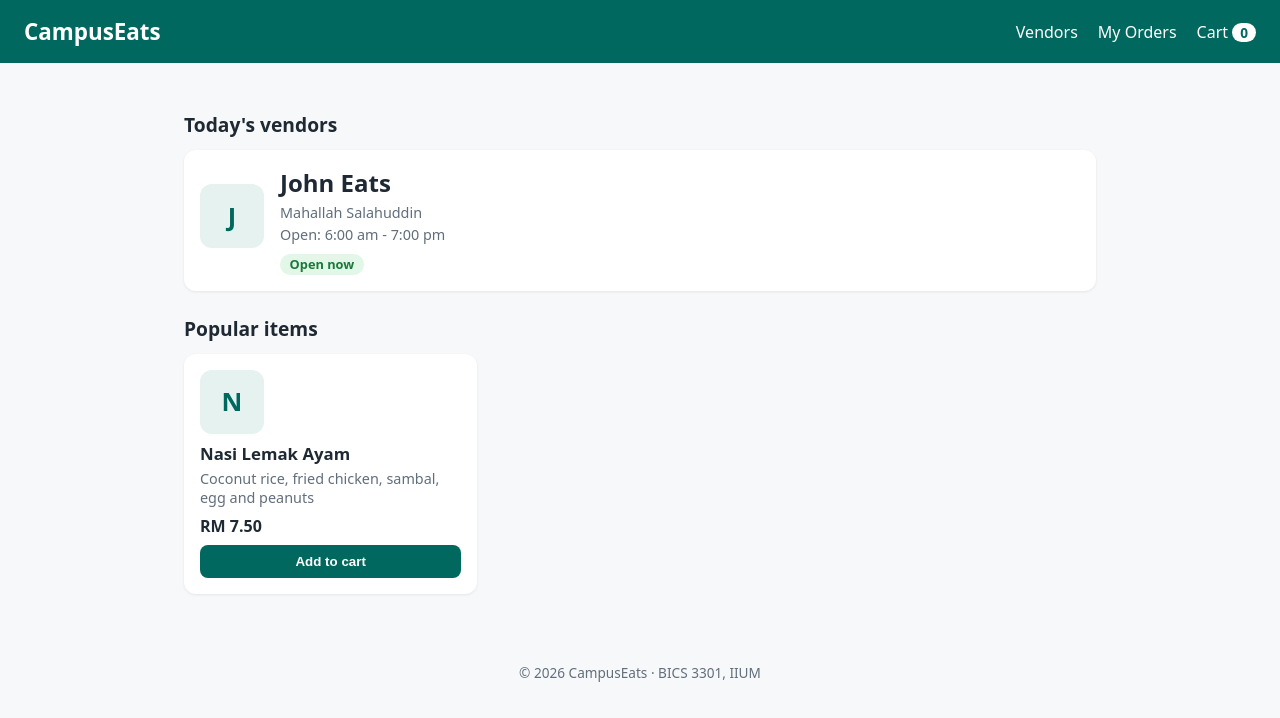
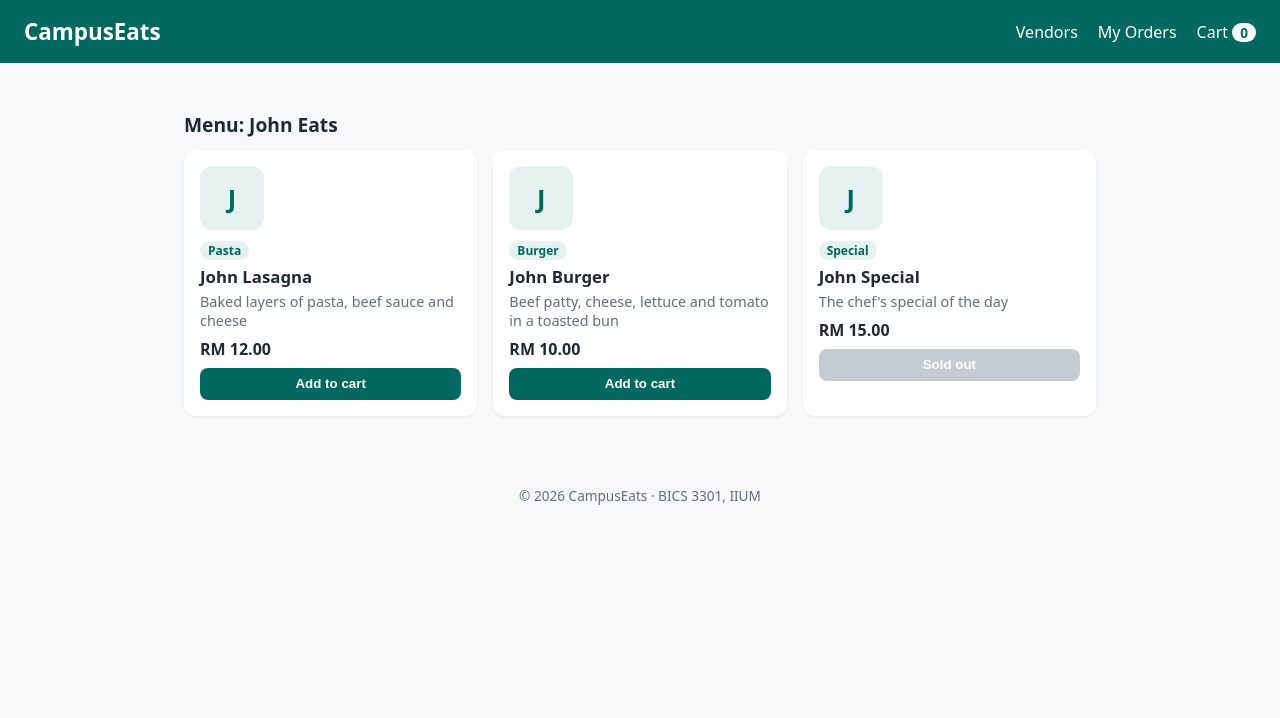
Before and after one commit to ShmortGuac/campuseats-2413257, a React (Vite) app: page / in a window 1280 px wide. Shown: the top 718 px of the page. Built offline with nearby package versions, Linux system fonts and the light colour scheme.

Commit message:
Menu from data with map

```diff
--- a/src/App.jsx
+++ b/src/App.jsx
@@ -1,22 +1,18 @@
+import vendors from './data/vendors.js'
 import Header from './components/Header.jsx'
-import VendorCard from './components/VendorCard.jsx'
-import MenuItemCard from './components/MenuItemCard.jsx'
+import MenuList from './components/MenuList.jsx'
 import Footer from './components/Footer.jsx'
 
 function App() {
+  const selectedVendor = vendors[0]
+
   return (
     <>
       <Header />
       <main className="container">
         <section>
-          <h2 className="section-title">Today's vendors</h2>
-          <VendorCard />
-        </section>
-        <section>
-          <h2 className="section-title">Popular items</h2>
-          <div className="grid">
-            <MenuItemCard />
-          </div>
+          <h2 className="section-title">Menu: {selectedVendor.name}</h2>
+          <MenuList items={selectedVendor.menu} />
         </section>
       </main>
       <Footer />
--- a/src/components/MenuItemCard.jsx
+++ b/src/components/MenuItemCard.jsx
@@ -1,14 +1,8 @@
-function MenuItemCard() {
-  const item = {
-    name: 'Nasi Lemak Ayam',
-    description: 'Coconut rice, fried chicken, sambal, egg and peanuts',
-    price: 7.5,
-    available: true,
-  }
-
+function MenuItemCard({ item }) {
   return (
     <article className="card menu-card">
       <div className="thumb" aria-hidden="true">{item.name.charAt(0)}</div>
+      <p className="tag">{item.category}</p>
       <h3>{item.name}</h3>
       <p className="muted">{item.description}</p>
       <p className="price">RM {item.price.toFixed(2)}</p>
--- /dev/null
+++ b/src/components/MenuList.jsx
@@ -0,0 +1,17 @@
+import MenuItemCard from './MenuItemCard.jsx'
+
+function MenuList({ items }) {
+  if (items.length === 0) {
+    return <p className="muted">No items on this menu yet.</p>
+  }
+
+  return (
+    <div className="grid">
+      {items.map((item) => (
+        <MenuItemCard key={item.id} item={item} />
+      ))}
+    </div>
+  )
+}
+
+export default MenuList
--- /dev/null
+++ b/src/data/vendors.js
@@ -0,0 +1,27 @@
+const vendors = [
+  {
+    id: 'my-restaurant',
+    name: 'John Eats',
+    location: 'Mahallah Salahuddin',
+    openHours: '6:00 am - 7:00 pm',
+    isOpen: true,
+    menu: [
+      { id: 'my-1', name: 'John Lasagna', description: 'Baked layers of pasta, beef sauce and cheese', price: 12, category: 'Pasta', available: true },
+      { id: 'my-2', name: 'John Burger', description: 'Beef patty, cheese, lettuce and tomato in a toasted bun', price: 10, category: 'Burger', available: true },
+      { id: 'my-3', name: 'John Special', description: "The chef's special of the day", price: 15, category: 'Special', available: false },
+    ],
+  },
+  {
+    id: 'kafe-aminah',
+    name: 'Kafe Mahallah Aminah',
+    location: 'Mahallah Aminah, Ground Floor',
+    openHours: '8:00 am - 9:00 pm',
+    isOpen: true,
+    menu: [
+      { id: 'ami-1', name: 'Nasi Ayam Penyet', description: 'Smashed fried chicken with sambal and rice', price: 9, category: 'Rice', available: true },
+      { id: 'ami-2', name: 'Air Bandung', description: 'Rose syrup with milk', price: 3, category: 'Drinks', available: true },
+    ],
+  },
+]
+
+export default vendors
```
